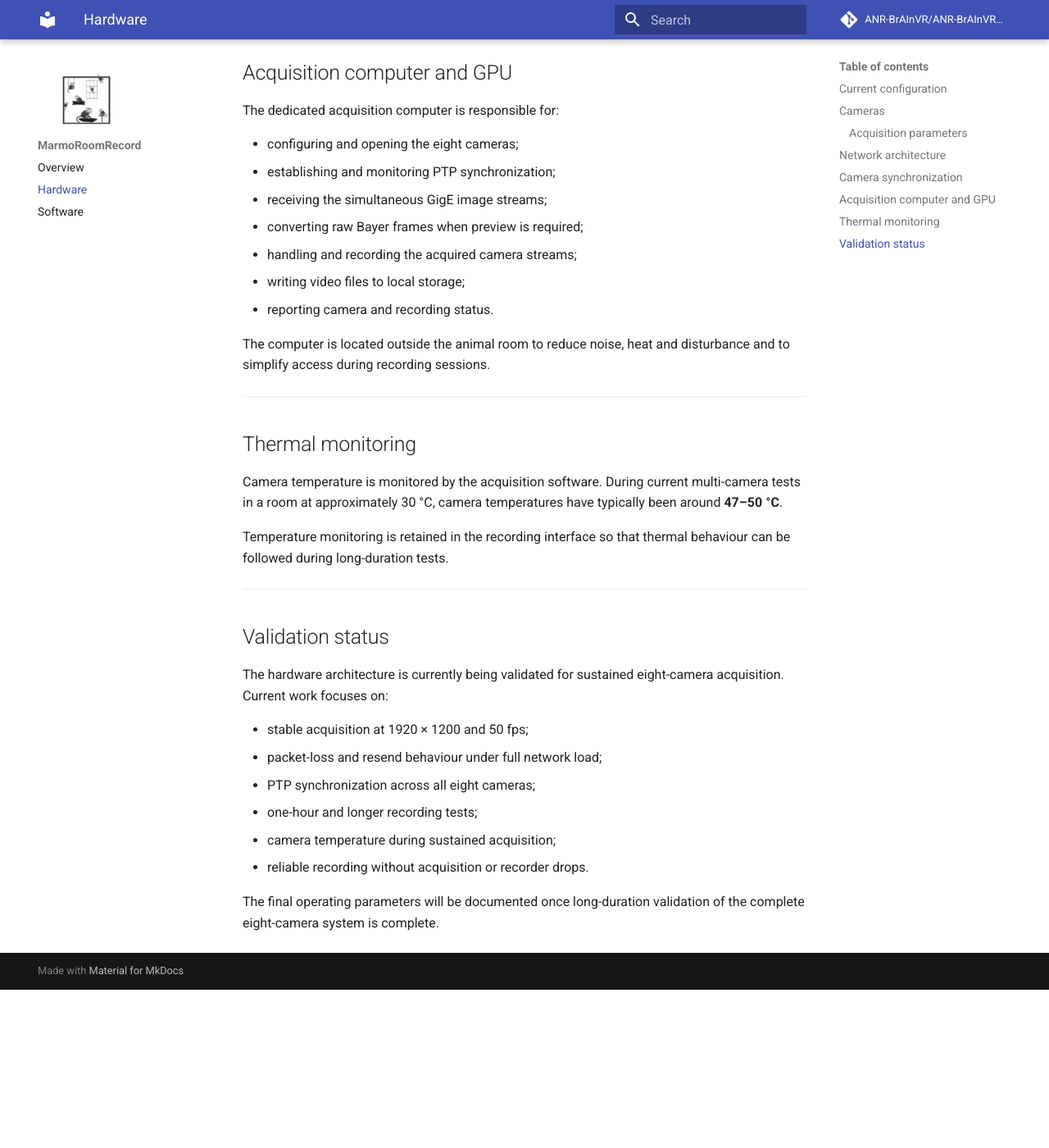
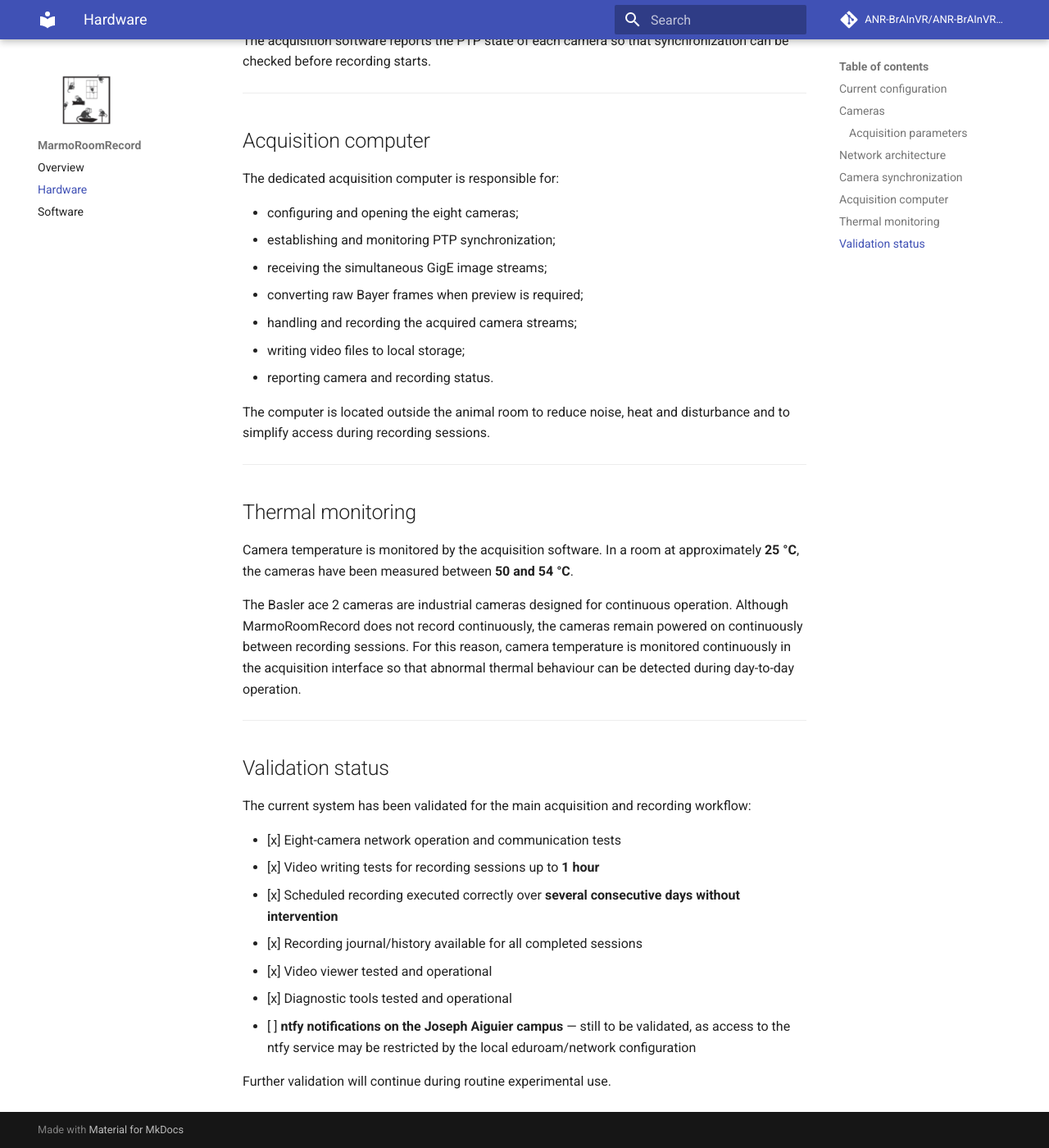
Before and after one commit to ANR-BrAInVR/ANR-BrAInVR.github.io, an MkDocs documentation site: the page built from docs/marmoroomrecord/hardware.md, in a window 1280 px wide and 1400 px high, scrolled down 3221 px. Shown: the whole window at 82% size. Built offline with MkDocs 1.6.1 and Material for MkDocs 9.7.7, drawn with Linux system fonts in a browser that asks for light colours; comment, search, counter and statistics services are not loaded; before the commit the page ends 4428 px from its top, so only the background shows below that; some of the changed text lies outside the part shown.

Commit message:
docs: update MarmoRoomRecord hardware validation status

```diff
--- a/docs/marmoroomrecord/hardware.md
+++ b/docs/marmoroomrecord/hardware.md
@@ -23,6 +23,8 @@ MarmoRoomRecord is built around eight synchronized GigE cameras installed around
 ## Cameras
 
 The platform uses eight **Basler ace 2 a2A1920-51gcBAS** cameras. Each camera acquires 1920 × 1200 pixel Bayer images and is configured for operation up to 50 fps.
+
+[Basler ace 2 a2A1920-51gcBAS — official product page and technical specifications](https://www.baslerweb.com/en/shop/a2a1920-51gcbas/)
 
 The current camera network uses static IPv4 addresses:
 
@@ -87,13 +89,15 @@ This architecture separates the eight 1 GbE camera links from the aggregated lin
 
 The cameras use **Precision Time Protocol (PTP)** to maintain a common hardware clock over the Ethernet network.
 
+[Basler documentation — Precision Time Protocol (PTP)](https://docs.baslerweb.com/precision-time-protocol)
+
 During synchronization tests, one camera operates as the PTP master and the remaining cameras as slaves. Two-camera tests have demonstrated sub-microsecond synchronization, with measured slave offsets on the order of tens of nanoseconds under stable conditions.
 
 The acquisition software reports the PTP state of each camera so that synchronization can be checked before recording starts.
 
 ---
 
-## Acquisition computer and GPU
+## Acquisition computer
 
 The dedicated acquisition computer is responsible for:
 
@@ -111,21 +115,22 @@ The computer is located outside the animal room to reduce noise, heat and distur
 
 ## Thermal monitoring
 
-Camera temperature is monitored by the acquisition software. During current multi-camera tests in a room at approximately 30 °C, camera temperatures have typically been around **47–50 °C**.
+Camera temperature is monitored by the acquisition software. In a room at approximately **25 °C**, the cameras have been measured between **50 and 54 °C**.
 
-Temperature monitoring is retained in the recording interface so that thermal behaviour can be followed during long-duration tests.
+The Basler ace 2 cameras are industrial cameras designed for continuous operation. Although MarmoRoomRecord does not record continuously, the cameras remain powered on continuously between recording sessions. For this reason, camera temperature is monitored continuously in the acquisition interface so that abnormal thermal behaviour can be detected during day-to-day operation.
 
 ---
 
 ## Validation status
 
-The hardware architecture is currently being validated for sustained eight-camera acquisition. Current work focuses on:
+The current system has been validated for the main acquisition and recording workflow:
 
-- stable acquisition at 1920 × 1200 and 50 fps;
-- packet-loss and resend behaviour under full network load;
-- PTP synchronization across all eight cameras;
-- one-hour and longer recording tests;
-- camera temperature during sustained acquisition;
-- reliable recording without acquisition or recorder drops.
+- [x] Eight-camera network operation and communication tests
+- [x] Video writing tests for recording sessions up to **1 hour**
+- [x] Scheduled recording executed correctly over **several consecutive days without intervention**
+- [x] Recording journal/history available for all completed sessions
+- [x] Video viewer tested and operational
+- [x] Diagnostic tools tested and operational
+- [ ] **ntfy notifications on the Joseph Aiguier campus** — still to be validated, as access to the ntfy service may be restricted by the local eduroam/network configuration
 
-The final operating parameters will be documented once long-duration validation of the complete eight-camera system is complete.
+Further validation will continue during routine experimental use.
```
